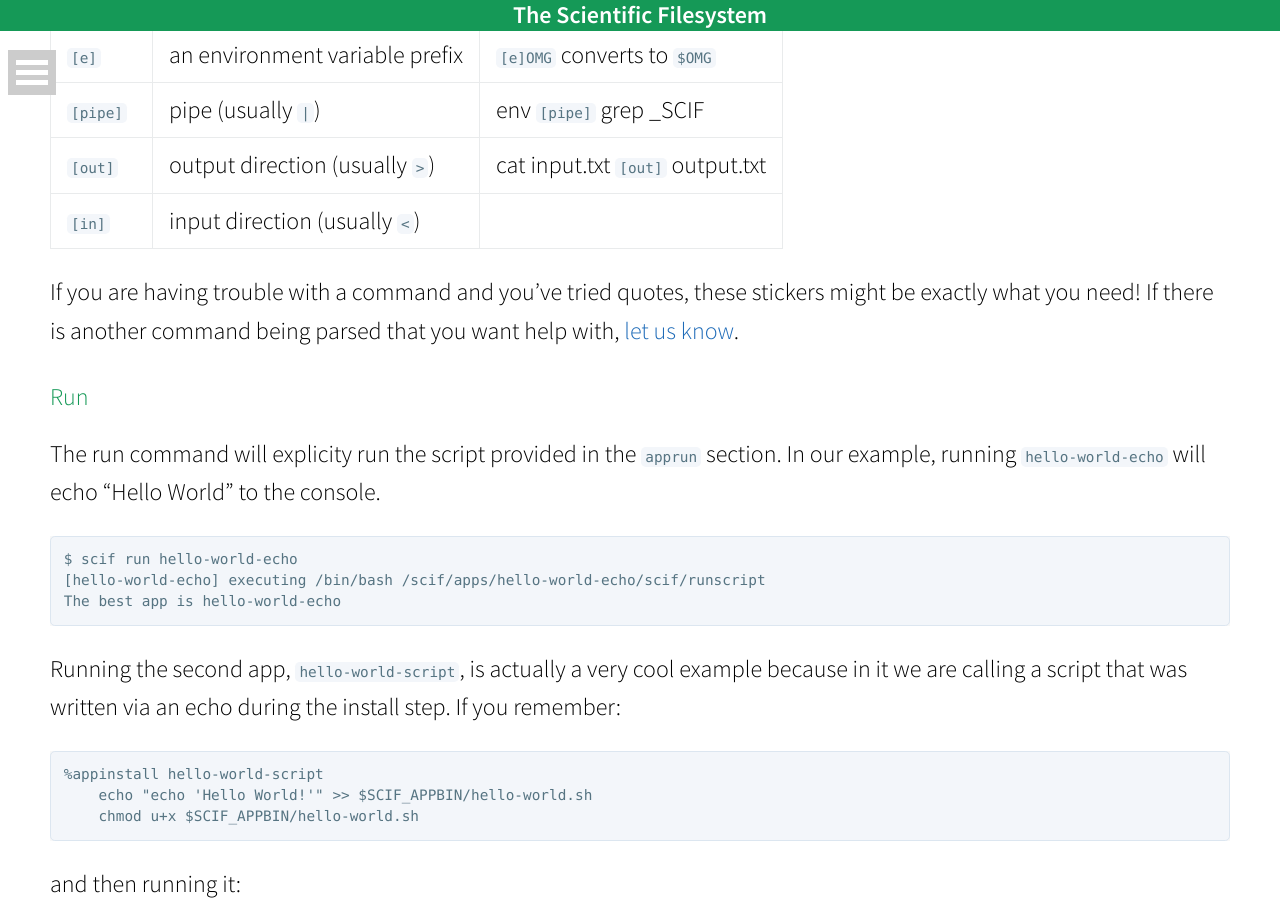
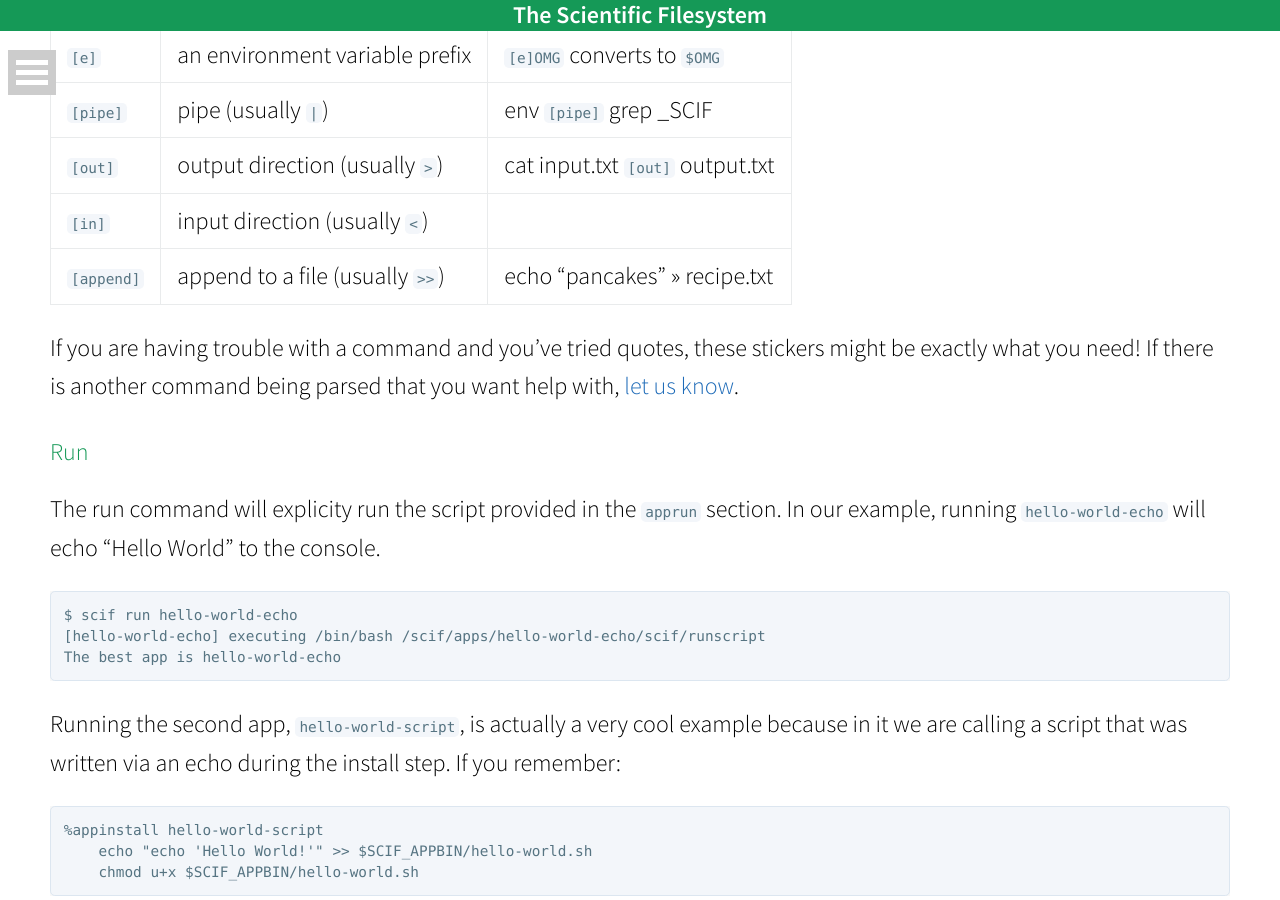
Before and after one commit to sci-f/sci-f.github.io, a Jekyll site: the page built from tutorials/tutorial-run.md, in a window 1280 px wide and 900 px high, scrolled down 4296 px. Built offline with Jekyll 4.4.1, drawn with Linux system fonts in a browser that asks for light colours; nearby versions of some CDN libraries.

Commit message:
adding append

```diff
--- a/tutorials/tutorial-run.md
+++ b/tutorials/tutorial-run.md
@@ -148,6 +148,7 @@ The Scientific Filesystem has some special command stickers that (as is true to
 | `[pipe]`| pipe (usually `|`)             | env `[pipe]` grep _SCIF                |
 | `[out]` | output direction (usually `>`) | cat input.txt `[out]` output.txt       |
 | `[in]`  | input direction (usually `<`)  |                                        |
+| `[append]`  | append to a file (usually `>>`)  | echo "pancakes" >> recipe.txt    |
 
 
 If you are having trouble with a command and you've tried quotes, these stickers might be exactly what you need! If there is another command being parsed that you want help with, <a href="https://www.github.com/vsoch/scif" target="_blank">let us know</a>.
```
